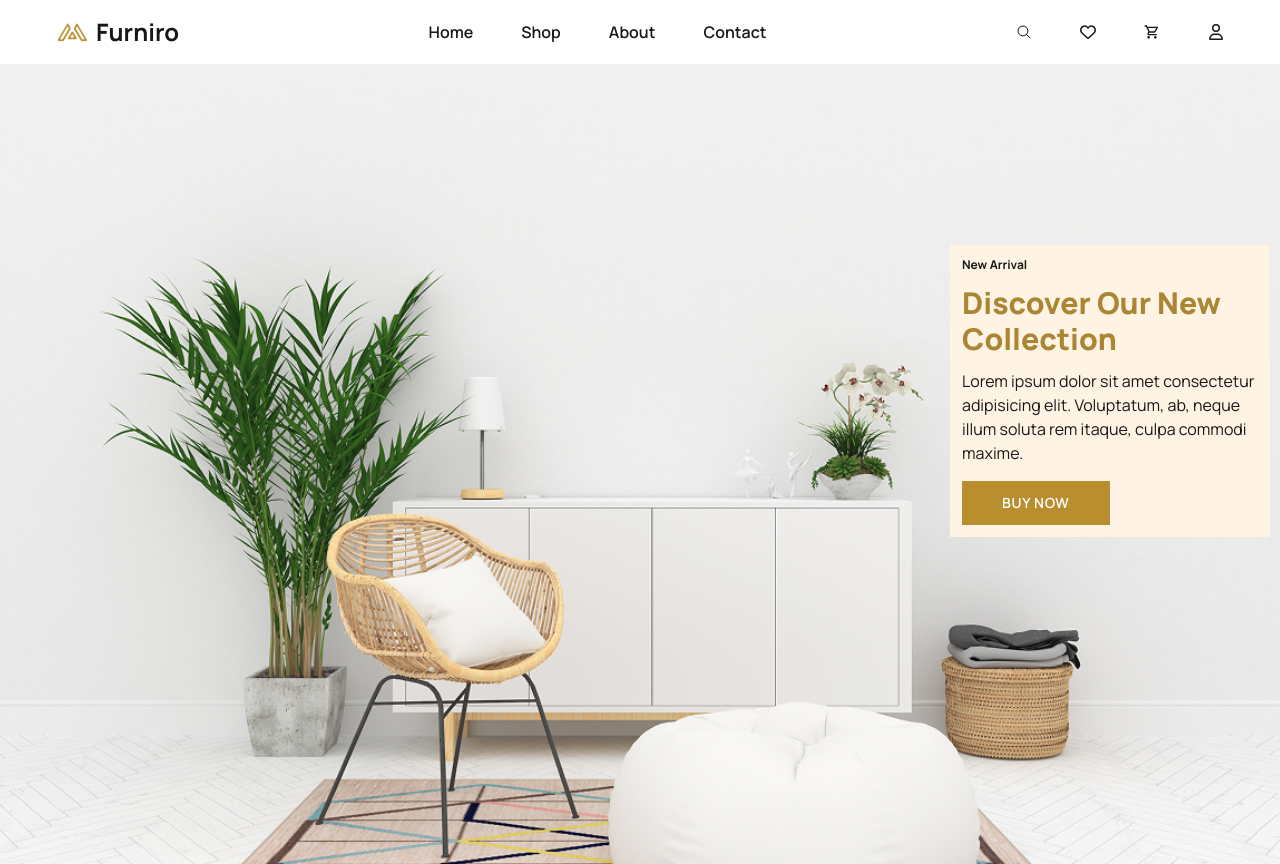
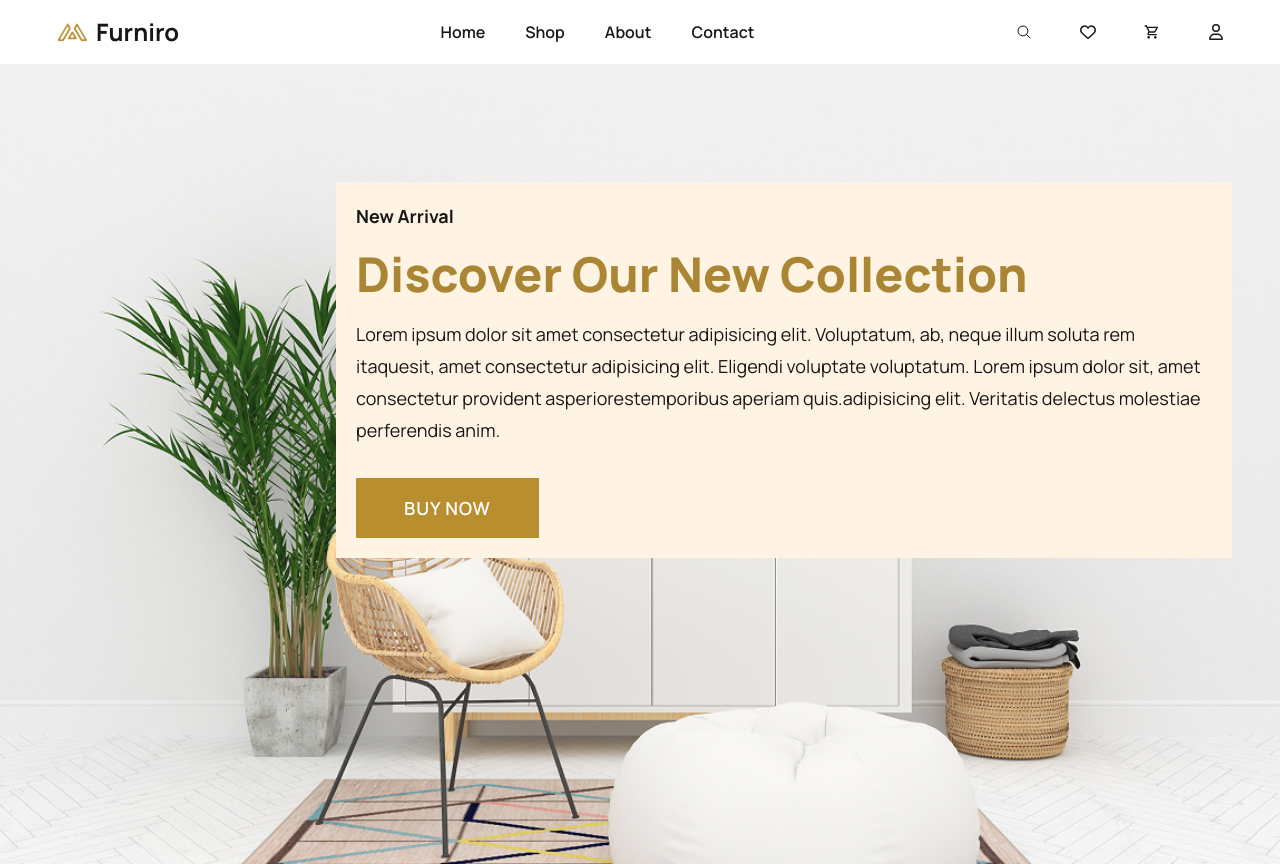
Before and after one commit to thove22/fstore, a Next.js app: page / in a window 1280 px wide. Built offline with nearby package versions, Linux system fonts and the light colour scheme.

Commit message:
feat:added responsiveness for the hero

```diff
--- a/src/app/page.tsx
+++ b/src/app/page.tsx
@@ -1,5 +1,4 @@
-import Image from "next/image";
-import Navbar from "@/componets/Navbar/Navbar";
+ import Navbar from "@/componets/Navbar/Navbar";
 import Hero from "@/componets/sections/Hero/Hero";
 export default function Home() {
   return (
--- a/src/componets/Navbar/Navbar.tsx
+++ b/src/componets/Navbar/Navbar.tsx
@@ -40,9 +40,9 @@ const Navbar = () => {
           <div className={`fixed top-0 left-0 w-full h-screen z-10 bg-white ${isMenuopened ? 'translate-x-0' : 'translate-x-full'}`}>
            <div className='flex flex-col items-center justify-center h-full gap-4 -mt-3'>
                 <h6 className='text-2xl font-bold'>Menu</h6>
-               <ul className=' flex flex-col justify-center items-center space-y-5'>
+               <ul className='flex flex-col justify-center items-center space-y-5'>
                    {navlinks.map(({label, path}, index)=>(
-                   <li key={index}   >
+                   <li key={index}>
                     <Link href={path} className='text-xl px-16 py-2 rounded-lg transition-colors active:bg-gray-50 cursor-pointer'>{label}</Link>
                    </li>
                    ))}
@@ -50,13 +50,14 @@ const Navbar = () => {
            </div>
         </div>
          <div className='hidden lg:flex lg:space-x-8 xl:space-x-12'>
-            {navlinks.map(({label, path}, index)=>(
-              <ul>
-                 <li key={index}>
+             <ul className='flex space-x-10'>
+            {navlinks.map(({label, path})=>(
+
+                 <li key={path}>
                     <Link className='xl:font-semibold ' href={path}>{label}</Link>
                  </li>
-              </ul>
             ))}
+            </ul>
          </div>
         <div className='hidden lg:flex space-x-12'>
             <button> <IoSearchOutline/></button>
--- a/src/componets/sections/Hero/Hero.tsx
+++ b/src/componets/sections/Hero/Hero.tsx
@@ -11,13 +11,15 @@ const Hero = () => {
             fill
             objectFit='cover'
         />
-       <div className='absolute w-xs p-3 top-1/2 right-2.5 -translate-y-9/12 bg-[#FFF3E3]'>
-        <div className="flex flex-col space-y-3">
-          <h5 className='text-xs font-bold'>New Arrival</h5>
-          <h1 className='text-3xl font-extrabold text-[#aa8634]'>Discover Our New Collection</h1>
-          <p>Lorem ipsum dolor sit amet consectetur adipisicing elit. Voluptatum, ab, neque illum soluta rem itaque, culpa commodi maxime.</p>
+       <div className='absolute max-w-xs sm:max-w-xl p-3 sm:p-5 top-1/2 right-2.5 -translate-y-9/12 bg-[#FFF3E3]  md:max-w-xl xl:max-w-4xl lg:right-12'>
+        <div className="flex flex-col space-y-3 xl:space-y-5">
+          <h5 className='text-xs  xl:text-lg font-bold'>New Arrival</h5>
+          <h1 className='text-3xl font-extrabold text-[#aa8634] md:text-4xl xl:text-5xl'>Discover Our New Collection</h1>
+          <p className='md:leading-8 xl:text-lg'>Lorem ipsum dolor sit amet consectetur adipisicing elit. Voluptatum, ab, neque illum soluta rem itaquesit, amet consectetur adipisicing elit. Eligendi voluptate voluptatum. <span className='hidden  md:inline'>Lorem ipsum dolor sit, amet consectetur provident asperiorestemporibus aperiam quis.</span>
+              <span className='hidden xl:inline'>adipisicing elit. Veritatis delectus molestiae perferendis anim.</span>
+          </p>
         </div>
-        <Button size='default' variant='primary' className='mt-4'>
+        <Button size='default' variant='primary' className=' mt-4 xl:mt-8 xl:text-lg'>
             Buy Now
         </Button>
        </div>
--- a/src/componets/ui/buttons/Buttons.tsx
+++ b/src/componets/ui/buttons/Buttons.tsx
@@ -4,21 +4,21 @@ import { cn } from '@/lib/utils';
 
 
 const buttonVariants = cva(
-    'inline-flex items-center justify-center roundend none font-semibold uppercase tracking-wider text-sm transition-colors duration-300 focus:outline-none focus:ring-2 focus:ring-offset-2 ',
+    'inline-flex items-center justify-center roundend none font-semibold uppercase tracking-wider text-sm',
     {
        variants: {
          variant:{
-            primary: 'bg-[#B88E2F] text-white hover:bg-opacity-90 focus:ring-[#B88E2F]'
+            primary: 'bg-[#B88E2F] text-white hover:bg-opacity-20 cursor-pointer'
                 ,
             secondary: 'bg-transparent border border-[#B88E2F] text-[#B88E2F] hover:bg-[#B88E2F] hover:text-white focus:ring-[#B88E2F]'
          },
          size:{
-            default:'py-3 px-10',
+            default:'py-3 px-10 lg:py-4 lg:px-12',
             lg:'py-4 px-12'
          },
          defaultVariants:{
             variant:'primary',
-            size:'default',
+            size:'default'
          }
        }
     }
```
